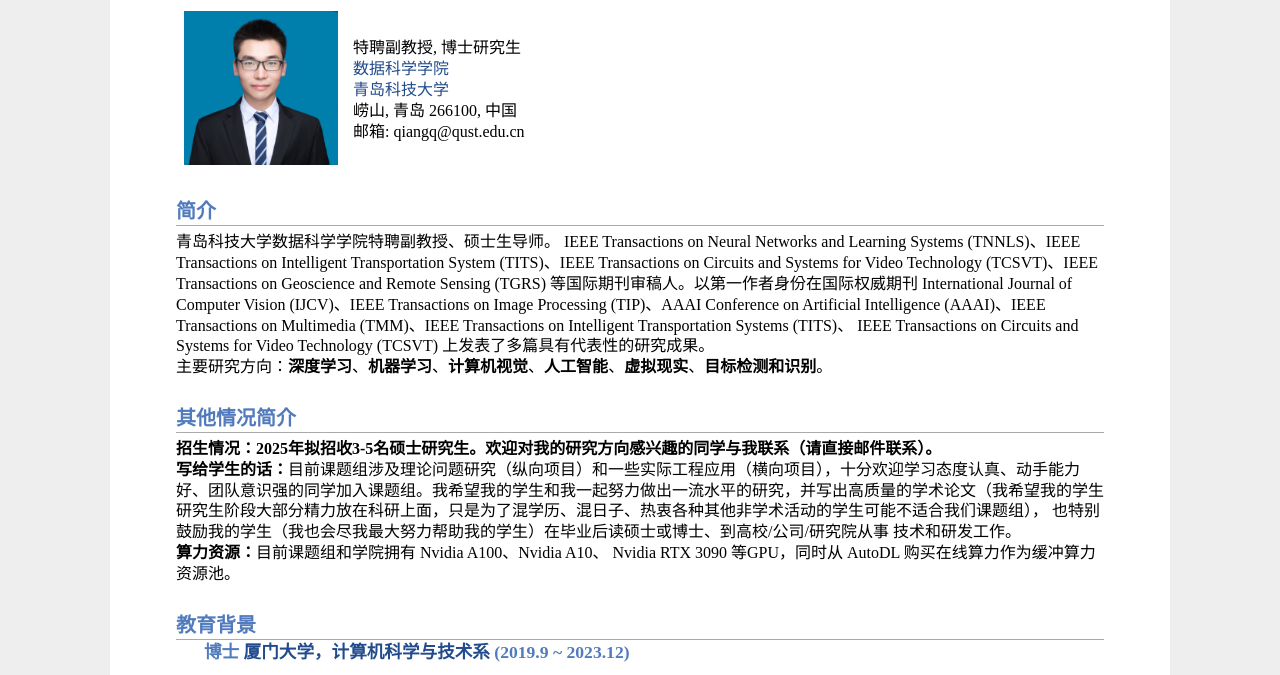
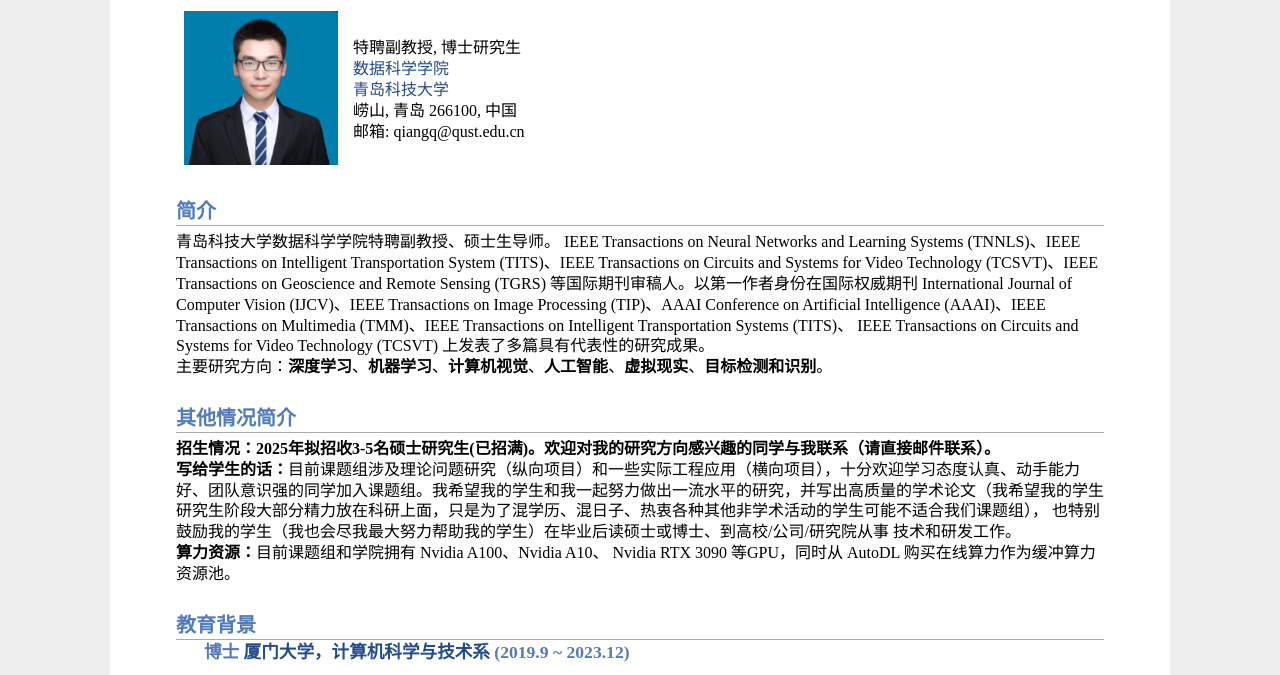
Before and after one commit to qiang-qi/qiang-qi.github.io, a plain HTML site: page index.html in a window 1280 px wide. Shown: the part 93-768 px from the top of the page. Drawn offline with Linux system fonts and the light colour scheme.

Commit message:
Update index.html

```diff
--- a/index.html
+++ b/index.html
@@ -26,7 +26,7 @@
     IEEE Transactions on Circuits and Systems for Video Technology&nbsp(TCSVT)&nbsp上发表了多篇具有代表性的研究成果。<br>
   主要研究方向：<b>深度学习</b>、<b>机器学习</b>、<b>计算机视觉</b>、<b>人工智能</b>、<b>虚拟现实</b>、<b>目标检测和识别</b>。</p>
     <h2>其他情况简介</h2>
-    <p><b>招生情况：2025年拟招收3-5名硕士研究生。欢迎对我的研究方向感兴趣的同学与我联系（请直接邮件联系）。</b><br /><b>写给学生的话：</b>目前课题组涉及理论问题研究（纵向项目）和一些实际工程应用（横向项目），十分欢迎学习态度认真、动手能力好、团队意识强的同学加入课题组。我希望我的学生和我一起努力做出一流水平的研究，并写出高质量的学术论文（我希望我的学生研究生阶段大部分精力放在科研上面，只是为了混学历、混日子、热衷各种其他非学术活动的学生可能不适合我们课题组），
+    <p><b>招生情况：2025年拟招收3-5名硕士研究生(已招满)。欢迎对我的研究方向感兴趣的同学与我联系（请直接邮件联系）。</b><br /><b>写给学生的话：</b>目前课题组涉及理论问题研究（纵向项目）和一些实际工程应用（横向项目），十分欢迎学习态度认真、动手能力好、团队意识强的同学加入课题组。我希望我的学生和我一起努力做出一流水平的研究，并写出高质量的学术论文（我希望我的学生研究生阶段大部分精力放在科研上面，只是为了混学历、混日子、热衷各种其他非学术活动的学生可能不适合我们课题组），
       也特别鼓励我的学生（我也会尽我最大努力帮助我的学生）在毕业后读硕士或博士、到高校/公司/研究院从事 技术和研发工作。<br /><b>算力资源：</b>目前课题组和学院拥有 Nvidia A100、Nvidia A10、 Nvidia RTX 3090 等GPU，同时从 AutoDL 购买在线算力作为缓冲算力资源池。 </p>
   <h2>教育背景</h2>
   <table class="imgtable"><tr><td>
```
